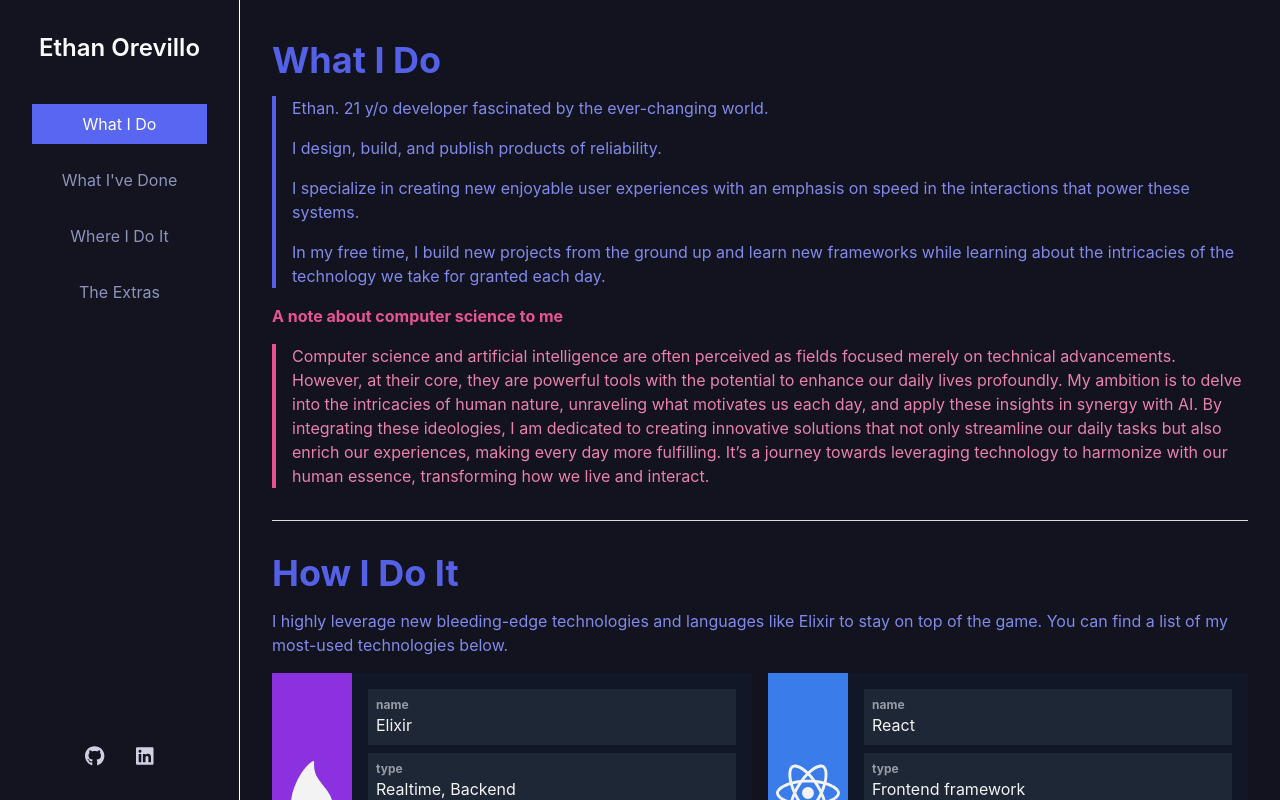
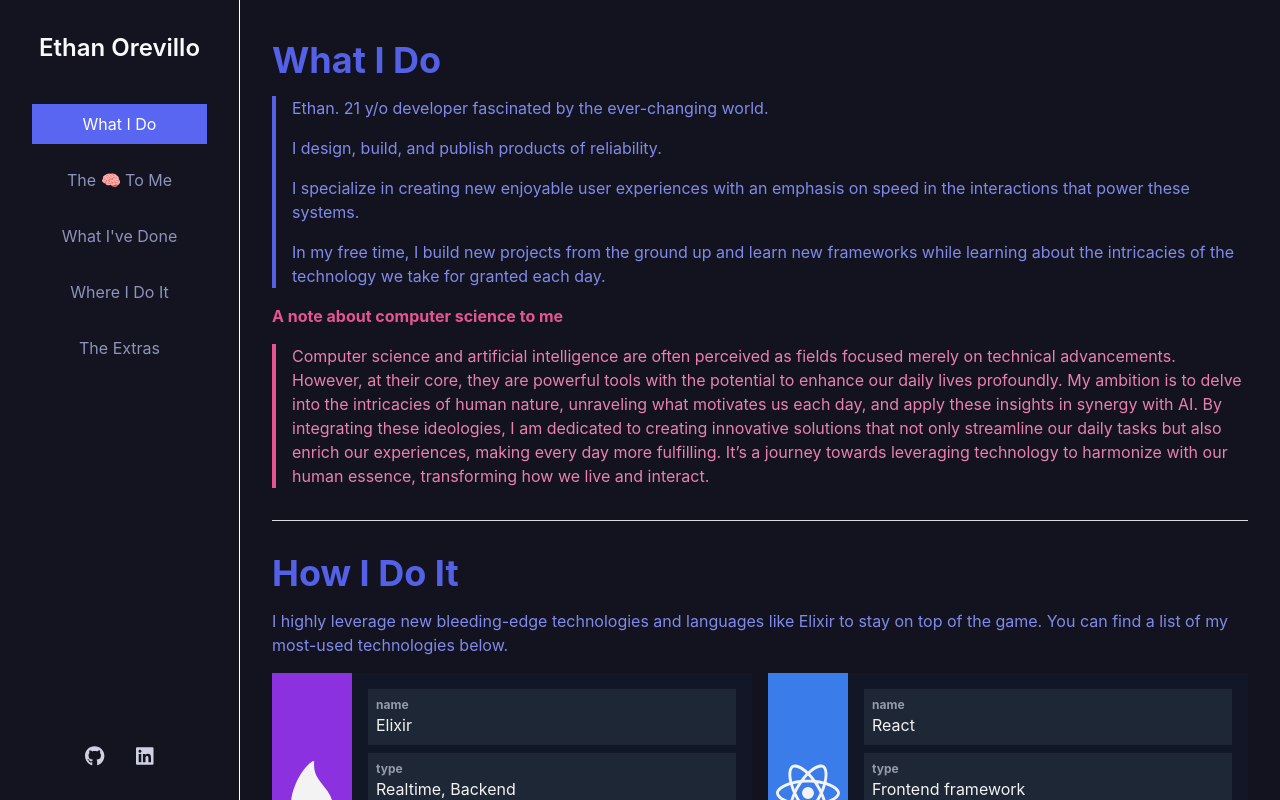
Before and after one commit to eorev/eorev-portfolio, a Next.js app: page / in a window 1280 px wide. Built offline with nearby package versions, Linux system fonts and the light colour scheme.

Commit message:
added new page to nav, added component

```diff
--- /dev/null
+++ b/components/BrainToMe.tsx
@@ -0,0 +1,11 @@
+import "@/app/globals.css";
+
+const BrainToMe = () => {
+    return (
+        <div className="max-w-none min-w-0 pb-8 opacity-95 bg-background text-copy-light p-8 rounded-lg">
+            <h1 className="text-4xl font-bold my-2 text-primary">The 🧠 To Me</h1>
+        </div>
+    );
+}
+
+export default BrainToMe;
--- a/components/MainContent.tsx
+++ b/components/MainContent.tsx
@@ -6,6 +6,7 @@ import WhatIDo from "@/components/WhatIDo";
 import TheExtras from "@/components/TheExtras";
 import WhatIveDone from '@/components/WhatIveDone';
 import WhereIDoIt from '@/components/WhereIDoIt';
+import BrainToMe from '@/components/BrainToMe';
 
 export default function MainContent() {
     const [currentView, setCurrentView] = useState("whatido");
@@ -14,6 +15,8 @@ export default function MainContent() {
         switch (currentView) {
             case "whatido":
                 return "Ethan Orevillo • Ethan";
+            case "braintome":
+                return "Ethan Orevillo • 🧠";
             case "whativedone":
                 return "Projects • Ethan";
             case "whereidoit":
@@ -29,6 +32,8 @@ export default function MainContent() {
         switch (currentView) {
             case "whatido":
                 return <WhatIDo />;
+            case "braintome":
+                return <BrainToMe />;
             case "whativedone":
                 return <WhatIveDone />;
             case "whereidoit":
--- a/components/Navbar.tsx
+++ b/components/Navbar.tsx
@@ -28,6 +28,9 @@ const Navbar: React.FC<NavbarProps> = ({ setCurrentView, currentView }) => {
                 <div className='flex flex-col space-y-4 items-center w-full'>
                     <button onClick={() => handleSetCurrentView("whatido")} className={`py-2 w-full text-center ${currentView === "whatido" ? 'bg-primary text-primary-content' : 'text-copy-lighter'}`}>
                         What I Do
+                    </button>
+                    <button onClick={() => handleSetCurrentView("braintome")} className={`py-2 w-full text-center ${currentView === "braintome" ? 'bg-primary text-primary-content' : 'text-copy-lighter'}`}>
+                        The 🧠 To Me
                     </button>
                     <button onClick={() => handleSetCurrentView("whativedone")} className={`py-2 w-full text-center ${currentView === "whativedone" ? 'bg-primary text-primary-content' : 'text-copy-lighter'}`}>
                         What I&apos;ve Done
@@ -64,6 +67,9 @@ const Navbar: React.FC<NavbarProps> = ({ setCurrentView, currentView }) => {
                     <button onClick={() => handleSetCurrentView("whatido")} className="text-copy-light hover:text-copy">
                         What I Do
                     </button>
+                    <button onClick={() => handleSetCurrentView("braintome")} className="text-copy-light hover:text-copy">
+                        The 🧠 To Me
+                    </button>
                     <button onClick={() => handleSetCurrentView("whativedone")} className="text-copy-light hover:text-copy">
                         What I&apos;ve Done
                     </button>
```
